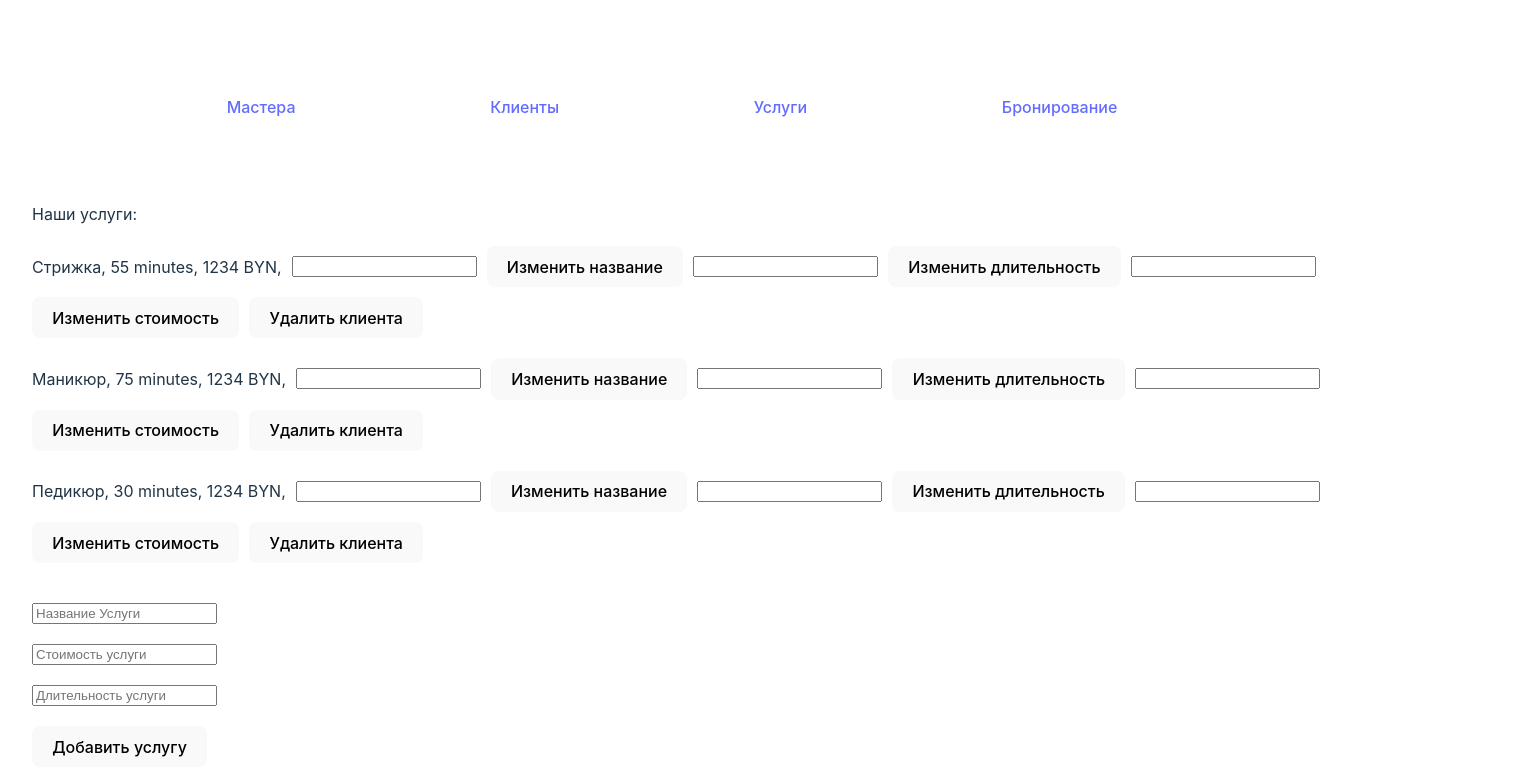
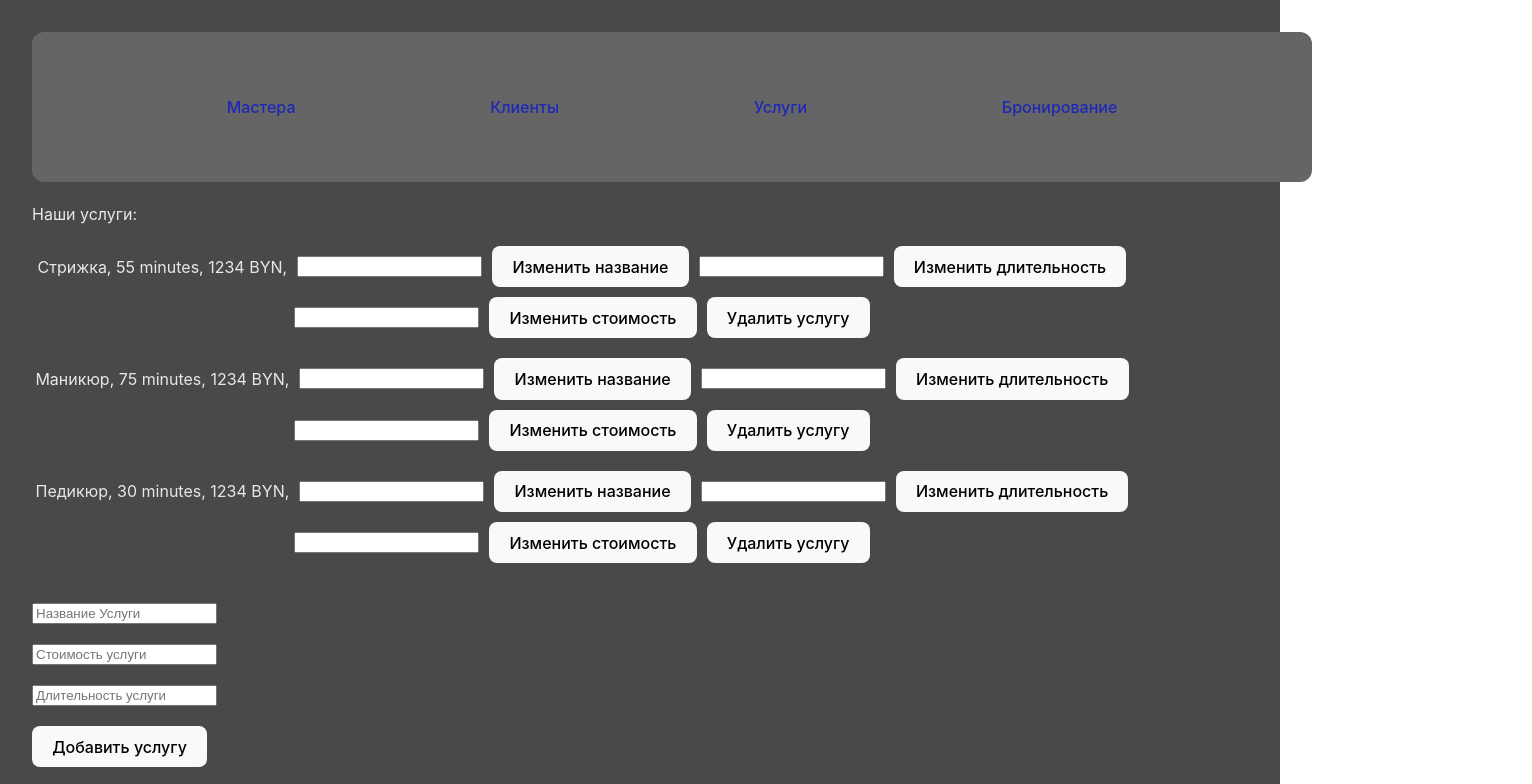
Before and after one commit to Matmeika/diploma-work-beta, a Vue app in the folder vite-project/: page /services in a window 1280 px wide. Shown: the top 784 px of the page, 1532 px wide, since content can reach past the window. Built offline with nearby package versions, Linux system fonts and the light colour scheme.

Commit message:
colour fix

```diff
--- a/vite-project/src/App.vue
+++ b/vite-project/src/App.vue
@@ -27,12 +27,18 @@
 	flex-direction: row;
 	justify-content: space-evenly;
 	align-items: center;
+	background-color: rgb(101, 101, 101);
+	border-radius:  12px;
+
 }
 body {
 	display: flex;
 	flex-direction: column;
 	justify-content: start;
 	align-items: center;
+	background-color: #494949;
+	color: rgba(255, 255, 255, 0.87);
+
 }
 .wrapper_minor {
 	display: flex;
@@ -48,5 +54,8 @@ body {
 	align-self: center;
 	width: 100%;
 }
+a {
+	color: #1f28b5;
+}
 
 </style>
--- a/vite-project/src/components/booking.vue
+++ b/vite-project/src/components/booking.vue
@@ -63,7 +63,7 @@ function save() {
 	<div class="bookingWrapper">
 		Забронированые сеансы:
 		<li class="booking"  v-for ="(client) in (booking_list)">
-		{{ client.service }}, у мастера {{ client.master }}, на {{ moment(client.date.toString(), "YYYY-MM-DDTHH:mm").format("DD MM YYYY, В HH:mm") }}
+		{{ client.service }}, у мастера {{ client.master }}, на {{ moment(client.date.toString(), "YYYY-MM-DDTHH:mm").format("DD MM YYYY, в HH:mm") }}
 		<button @click="Delete(client.date)"> Удалить бронирование</button>
 		</li>
 		<select style="margin-top: 20px;" v-model="activeSevice" placeholder="Название Услуги">
--- a/vite-project/src/components/services.vue
+++ b/vite-project/src/components/services.vue
@@ -75,7 +75,7 @@ function save() {
 		<button  @click="changeTime(client.name,activeTime)"> Изменить длительность</button>
 		<input v-model="activeCost">
 		<button @click="changeCost(client.name,activeCost)"> Изменить стоимость</button>
-		<button @click="Delete(client.name)"> Удалить клиента</button>
+		<button @click="Delete(client.name)"> Удалить услугу</button>
 		</li>
 
 		<input style="margin-top: 20px;" v-model="activeName" placeholder="Название Услуги">
@@ -94,12 +94,12 @@ function save() {
 	justify-content: start;
 	align-items: start;
 	gap: 20px;
-	width: 1500px;
+	width: 1100px;
 }
 .service {
 	display: flex;
 	flex-direction: row;
-	justify-content: start;
+	justify-content: center;
 	align-items: center;
 	flex-wrap: wrap;
 	gap: 10px;
```
